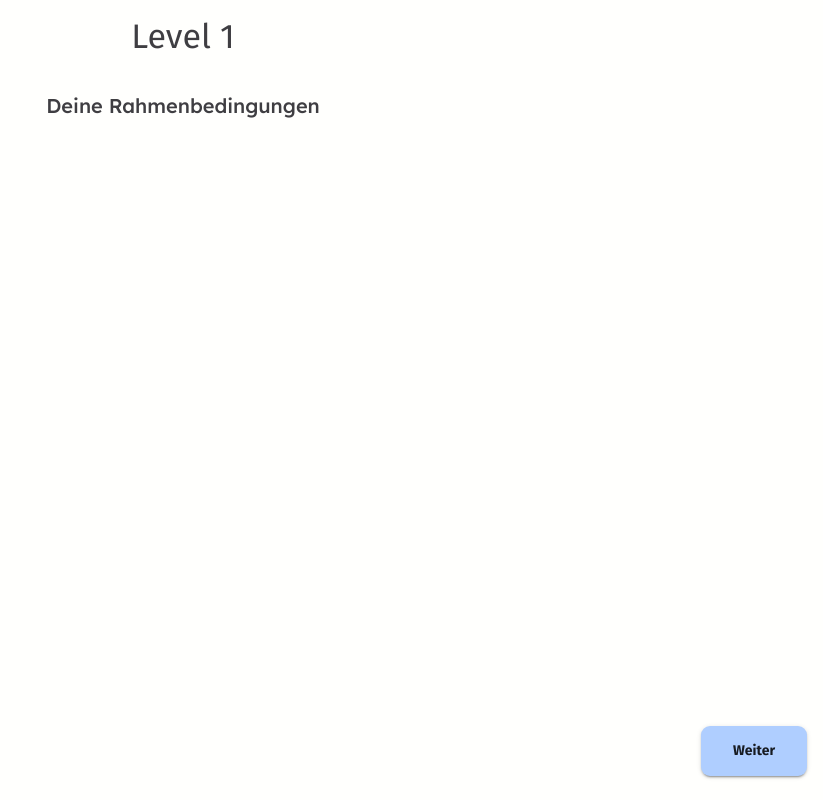
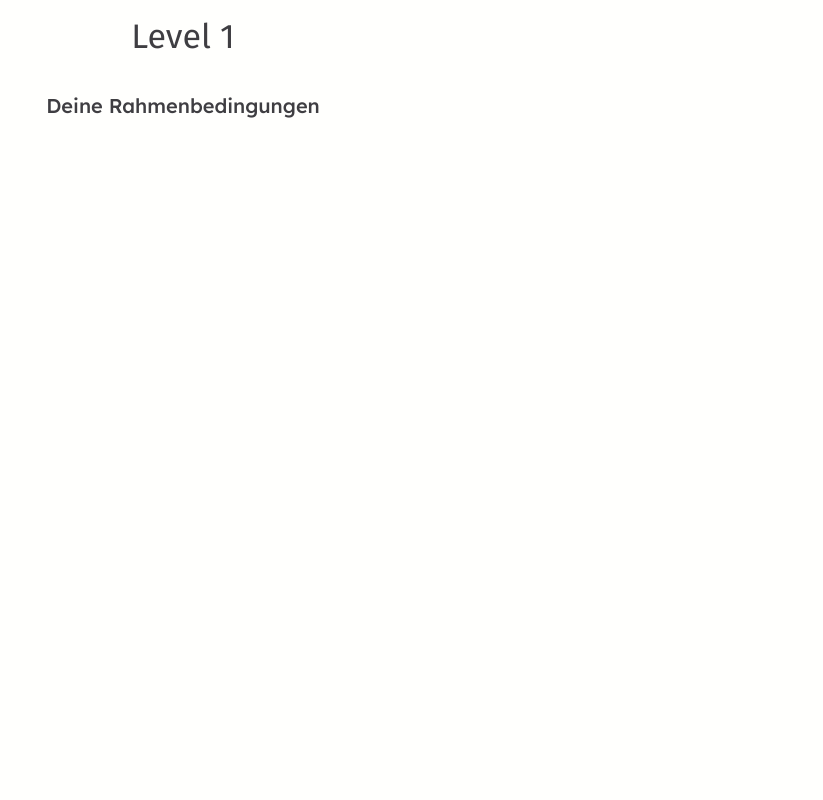
Before and after one commit to noadjamila/TechStudyFinder, a React (Vite) app in the folder client/: page /level-success/1 in a window 1280 px wide. Shown: the whole page, without its empty margins (457-1280 px from the left). Built offline with nearby package versions, Linux system fonts and the light colour scheme; no server answers.

Commit message:
Button deleted

```diff
--- a/client/src/components/quiz/level-success/LevelSuccessScreen.tsx
+++ b/client/src/components/quiz/level-success/LevelSuccessScreen.tsx
@@ -1,5 +1,5 @@
 import { useEffect, useState } from "react";
-import { Box, Typography, Button } from "@mui/material";
+import { Box, Typography } from "@mui/material";
 import { useTheme } from "@mui/material/styles";
 
 type Level = 1 | 2 | 3 | 4;
@@ -18,7 +18,6 @@ const NEXT_LEVEL_TEXT: Record<Level, string> = {
 
 export default function LevelSuccessScreen({
   currentLevel,
-  onContinue = () => {},
 }: LevelSuccessScreenProps) {
   const [phase, setPhase] = useState<"won" | "next">("won");
   const theme = useTheme();
@@ -177,30 +176,6 @@ export default function LevelSuccessScreen({
           </Typography>
         </>
       ) : null}
-
-      <Box
-        sx={{
-          position: "absolute",
-          bottom: theme.spacing(3),
-          right: theme.spacing(2),
-        }}
-      >
-        <Button
-          variant="contained"
-          color="primary"
-          onClick={onContinue}
-          sx={{
-            padding: theme.spacing(1.5, 4),
-            backgroundColor: theme.palette.primary.main,
-            "&:hover": {
-              backgroundColor: theme.palette.primary.dark,
-            },
-            display: phase === "next" ? "block" : "none",
-          }}
-        >
-          Weiter
-        </Button>
-      </Box>
     </Box>
   );
 }
```
Also changed, not shown: 1 other file (tests, documents, lock files or other folders).
